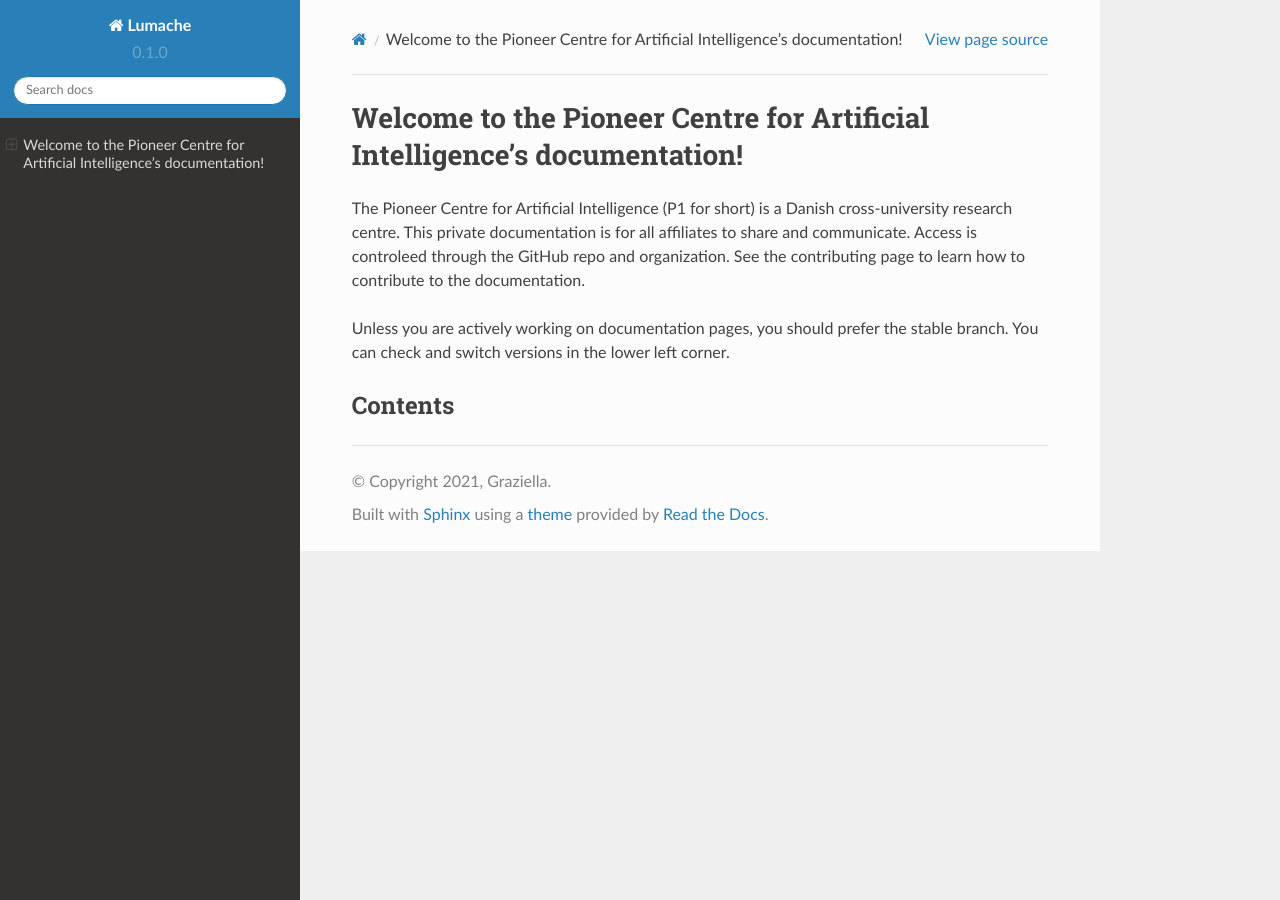
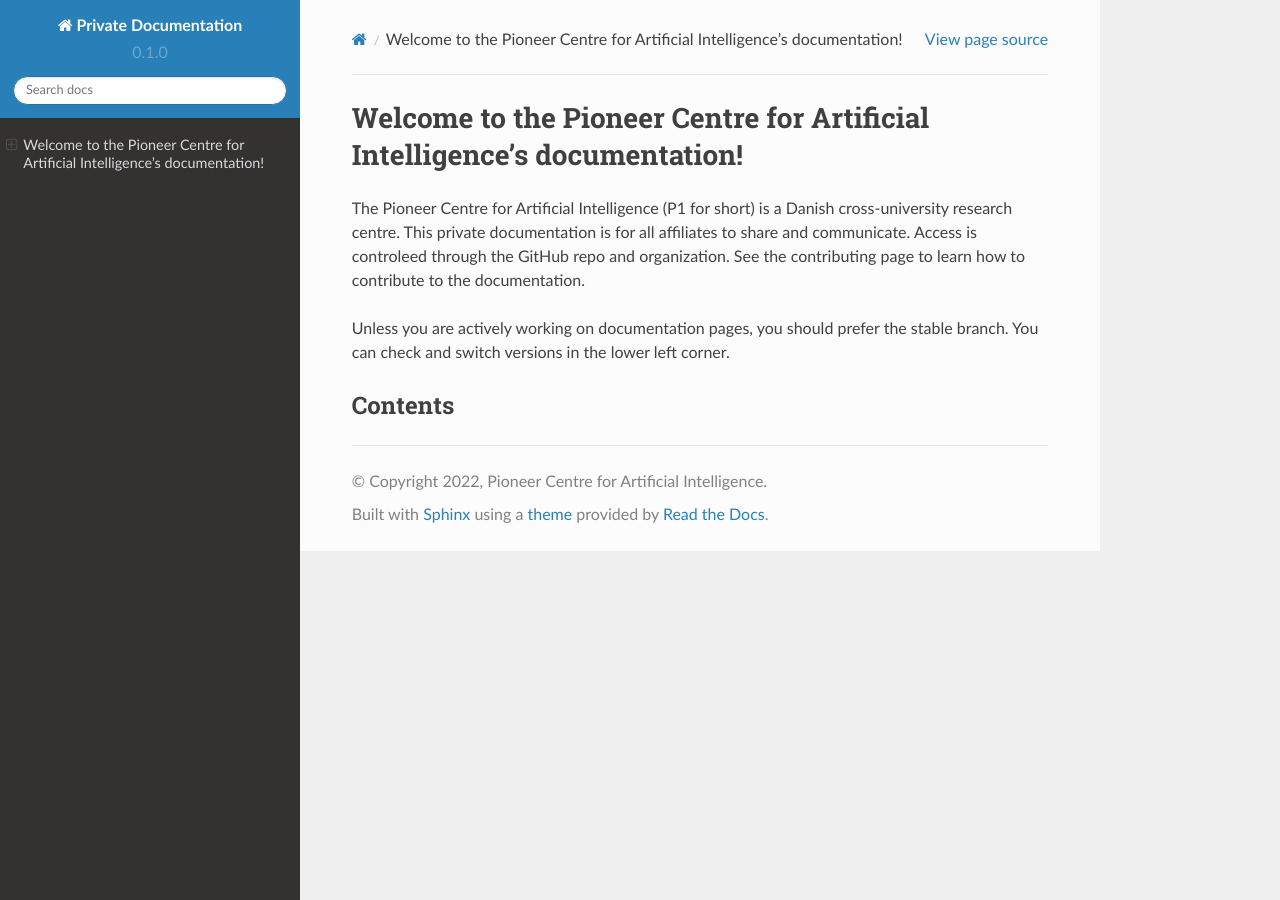
Before and after one commit to Pioneer-Centre-for-AI/p1-compute-documentation, a Sphinx documentation site: the page built from docs/source/index.rst, in a window 1280 px wide. Built offline with Sphinx 7.4.7 and the Read the Docs theme 2.0.0, drawn with Linux system fonts in a browser that asks for light colours; pages that are not in the unit, such as notebooks, are missing from menus.

Commit message:
Update conf.py

```diff
--- a/docs/source/conf.py
+++ b/docs/source/conf.py
@@ -2,9 +2,9 @@
 
 # -- Project information
 
-project = 'Lumache'
-copyright = '2021, Graziella'
-author = 'Graziella'
+project = 'Private Documentation'
+copyright = '2022, Pioneer Centre for Artificial Intelligence'
+author = 'Pioneer Centre for Artificial Intelligence'
 
 release = '0.1'
 version = '0.1.0'
```
